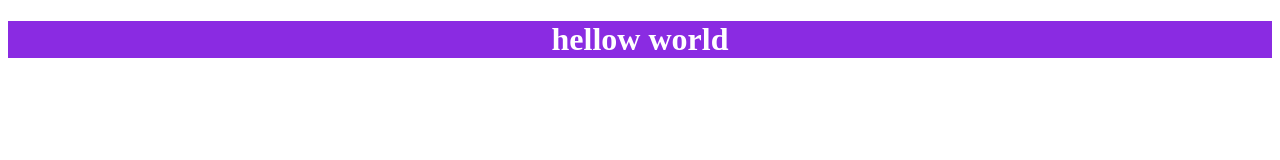
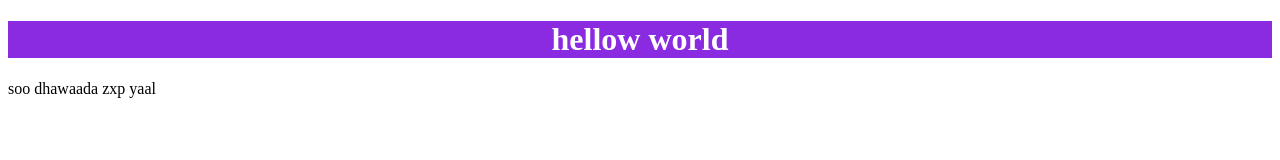
Before and after one commit to najiibmohamed11/brasho, a plain HTML site: page index.html in a window 1280 px wide. Drawn offline with Linux system fonts and the light colour scheme.

Commit message:
i  second commit

```diff
--- a/index.html
+++ b/index.html
@@ -6,6 +6,8 @@
     <title>Document</title>
 </head>
 <body>
+
     <h1 style="text-align: center; background-color: blueviolet;color: white;">hellow world</h1>
+    <p>soo dhawaada zxp yaal </p>
 </body>
 </html>
```
